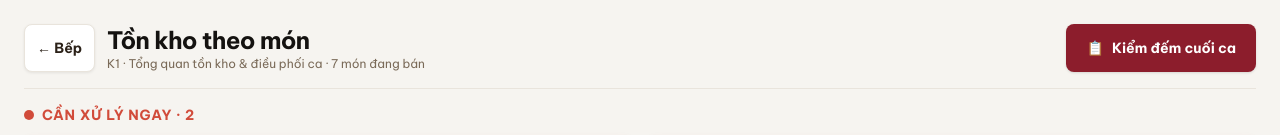
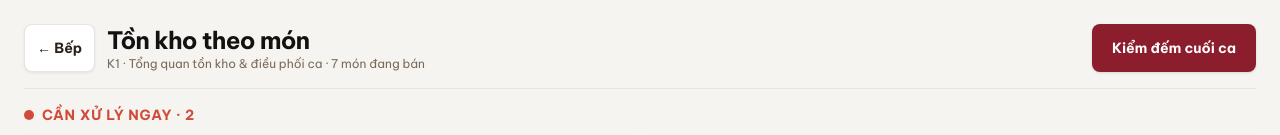
Before and after one commit to MaiLuong1906/Restaurant-OS, a Next.js app in the folder frontend/: page /kds/stock in a window 1280 px wide. Shown: the top 135 px of the page. Built offline with nearby package versions, Linux system fonts and the light colour scheme; no server answers.

Commit message:
fix(stock): remove clipboard icon from K1 count button

```diff
--- a/frontend/src/app/(staff)/kds/stock/page.tsx
+++ b/frontend/src/app/(staff)/kds/stock/page.tsx
@@ -229,7 +229,6 @@ export default function StockOverviewPage() {
           }}
           className="hidden md:flex min-h-[48px] px-5 py-2.5 rounded-[8px] bg-[#8C1D2C] hover:bg-[#6F1623] active:scale-95 text-[#FFFFFF] font-bold text-sm transition-all items-center gap-2 shadow-sm"
         >
-          <span>📋</span>
           <span>Kiểm đếm cuối ca</span>
         </button>
       </div>
@@ -245,7 +244,6 @@ export default function StockOverviewPage() {
           }}
           className="w-full min-h-[48px] py-3 px-4 rounded-[8px] bg-[#8C1D2C] hover:bg-[#6F1623] active:scale-95 text-[#FFFFFF] font-bold text-sm transition-all flex items-center justify-center gap-2 shadow-sm"
         >
-          <span>📋</span>
           <span>Kiểm đếm cuối ca</span>
         </button>
       </div>
```
